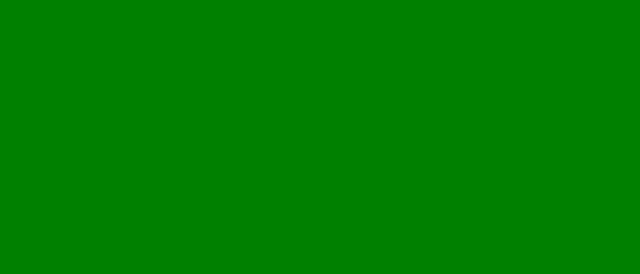
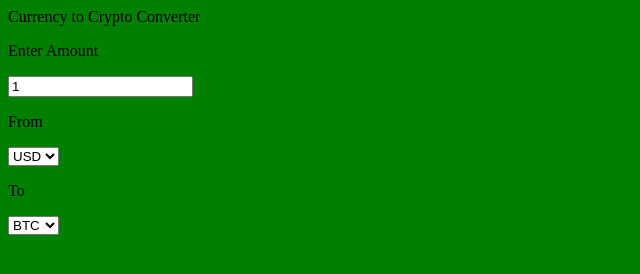
Before and after one commit to CodingJawhn/phase-1-javascript-project-mode, a plain HTML site: page index.html in a window 1280 px wide. Shown: the whole page, without its empty margins (0-640 px from the left). Drawn offline with Linux system fonts and the light colour scheme.

Commit message:
created initial HTML Format

```diff
--- a/index.html
+++ b/index.html
@@ -8,6 +8,41 @@
     <title>Currenct Exchange App</title>
 </head>
 <body>
+    <div class="wrapper">
+        <header>Currency to Crypto Converter</header>
+        <form action="#">
+            <div class="amount">
+                <p>Enter Amount</p>
+                <input type="text" value="1">
+            </div>
+            <div class="droplist">
+                <div class="from">
+                    <p>From</p>
+                    <div class="select-box">
+                        <select>
+                            <option value="USD">USD</option>
+                            <option value="AED">AED</option>
+                            <option value="CAD">CAD</option>
+                            <option value="CNY">CNY</option>
+                        </select>
+                    </div>
+                </div>
+                <div class="droplist">
+                    <div class="to">
+                        <p>To</p>
+                        <div class="select-box">
+                            <select>
+                                <option value="BTC">BTC</option>
+                                <option value="ETH">ETH</option>
+                                <option value="LTC">LTC</option>
+                                <option value="BCH">BCH</option>
+                            </select>
+                        </div>
+                    </div>
+                </div>
+            </div>
+        </form>
+    </div>
 <script src="script.js"></script>
 </body>
 </html>
```
